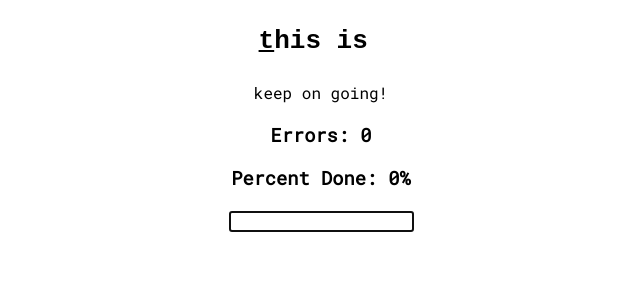
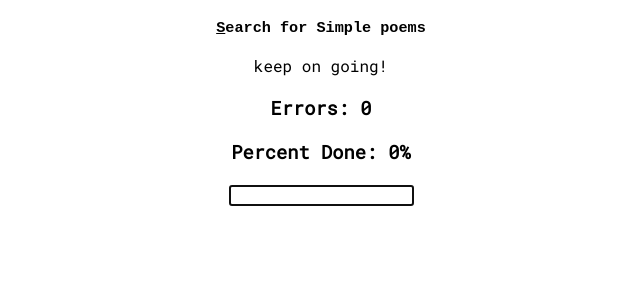
Before and after one commit to ZehCnaS34/finger-socks, a React (Create React App) app: page / in a window 1280 px wide. Shown: the top 300 px of the page, without its empty margins (319-959 px from the left). Built offline with nearby package versions, Linux system fonts and the light colour scheme.

Commit message:
there is an issue with large sentences and the use of pre tags

```diff
--- a/src/App.js
+++ b/src/App.js
@@ -33,10 +33,10 @@ const SentenceLineDisplay = ({targetText, inputText, onError}) => {
   if (inputText.length < targetText.length) {
     let current = targetText.substr(inputText.length, targetText.length)[0];
     return (
-      <h1><pre>{spans}<span style={{textDecoration: 'underline'}}>{current}</span>{targetText.substr(inputText.length+1, targetText.length)}</pre></h1>
+      <h3><pre>{spans}<span style={{textDecoration: 'underline'}}>{current}</span>{targetText.substr(inputText.length+1, targetText.length)}</pre></h3>
     )
   } else {
-    return <h1><pre>{spans}</pre></h1>
+    return <h3><pre>{spans}</pre></h3>
   }
 };
 
@@ -53,11 +53,7 @@ const PressEnter = ({a, b}) => (a.length === b.length) ? (
 class App extends Component {
   state = {
     inputText: "",
-    lineFeed: [
-      "this is ",
-      "a multi-line",
-      "sentence."
-    ],
+    lineFeed: "Search for Simple poems, articles about Simple poems, poetry blogs, or anything else Simple poem related using the PoetrySoup search engine at the top of the page.".split(",").map(s => s.trim()),
     completedLines: [
     ],
     times: [],
```
